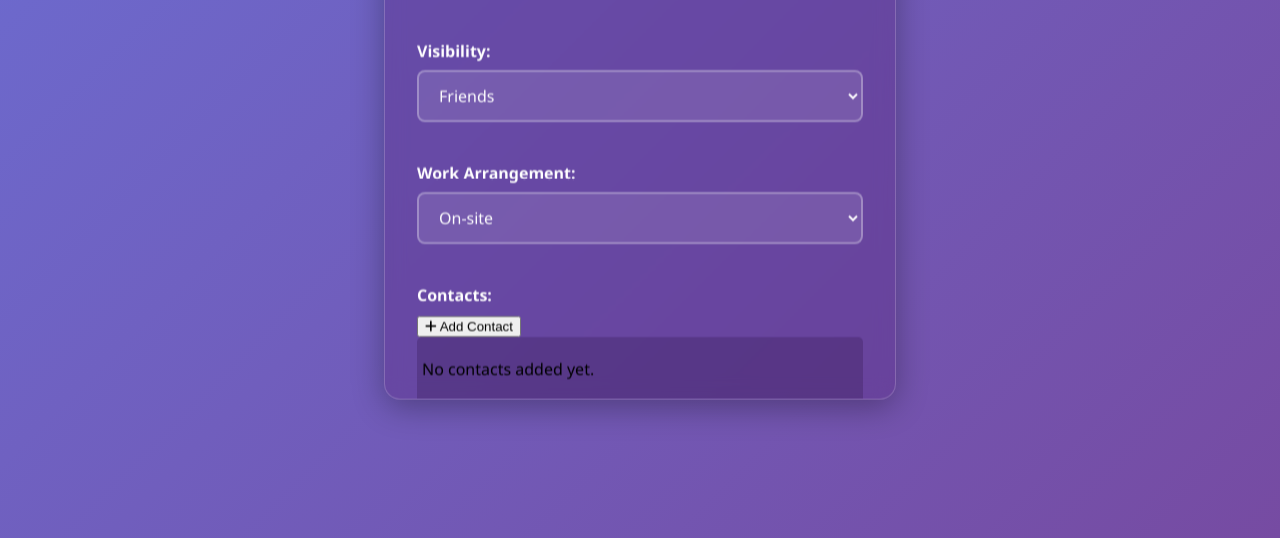
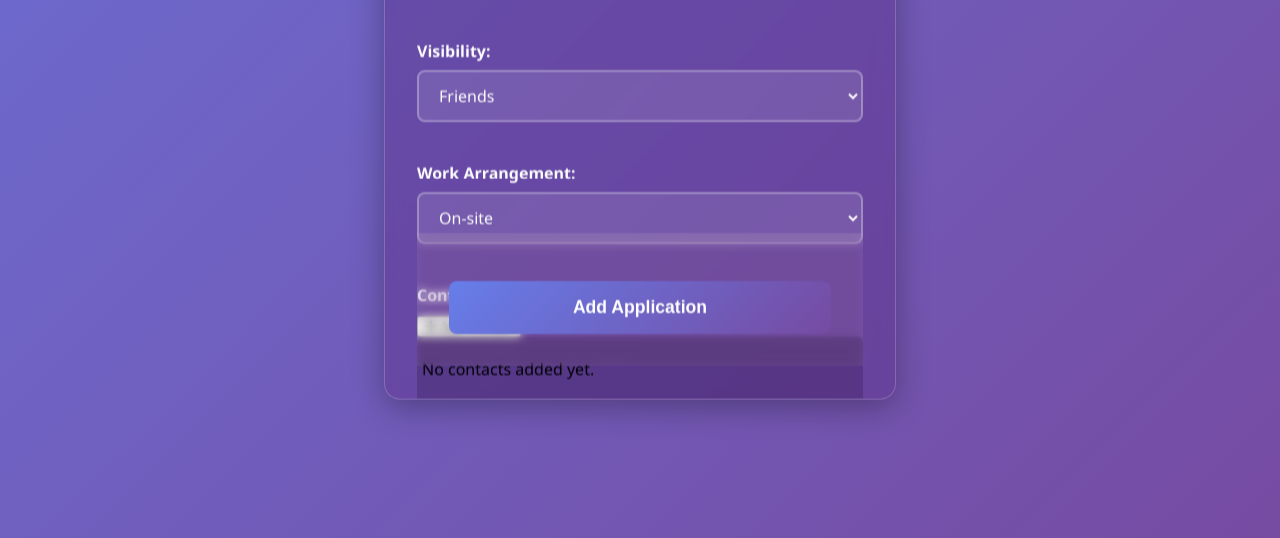
Before and after one commit to Mechamorph1903/Application-Tracker, a Flask app: page /applications/add in a window 1280 px wide. Shown: the part 1328-1866 px from the top of the page. Run offline with Flask 3, Linux system fonts and the light colour scheme; a user stored in the database is signed in; data comes from the database, SQL or seed files in the repository; some libraries are stand-ins or nearby versions.

Commit message:
application details edit

```diff
--- a/app/static/css/add_edit.css
+++ b/app/static/css/add_edit.css
@@ -505,3 +505,14 @@ input[type="datetime-local"]:focus {
     border-color: #10b981;
     box-shadow: 0 0 0 3px rgba(16, 185, 129, 0.2);
 }
+
+#submit{
+    position: sticky;
+    bottom: 0;
+    /* Only blur behind the button area */
+    background: rgba(240, 237, 243, 0.1);/* or any semi-transparent color */
+    -webkit-backdrop-filter: blur(5px);
+    backdrop-filter: blur(5px);
+    z-index: 10;
+    padding: 2rem;
+}
--- a/app/templates/add.html
+++ b/app/templates/add.html
@@ -146,7 +146,7 @@
 
 			<input type="hidden" id="contacts-data" name="contacts" value="[]"> <!--Where contatcs data is stored and sent to flask-->
 
-			<div class="form-group">
+			<div class="form-group" id="submit">
             	<button type="submit" onclick="console.log('Submit Btton clciked')">Add Application</button>
         	</div>
 		</form>
--- a/app/templates/edit.html
+++ b/app/templates/edit.html
@@ -187,7 +187,7 @@
 				console.log('Template contacts data:', templateContactsData);
 			</script>
 
-			<div class="form-group">
+			<div class="form-group" id="submit">
             	<button type="submit" onclick="console.log('Submit Button clicked')">Update Application</button>
         	</div>
 		</form>
--- a/app/templates/friend_profile.html
+++ b/app/templates/friend_profile.html
@@ -32,11 +32,6 @@
                 </div>
                 <div class="profile-details">
                     <h1 class="profile-name">{{ user.firstName }} {{ user.lastName }}</h1>
-                    <div class="add-friend-wrapper">
-                        <form action="{{ url_for('friends.send_friend_request', username=user.username) }}" method="POST">
-                            <button type="submit" class="btn add-friend-btn">Add Friend</button>
-                        </form>
-                    </div>
 
                     <div class="school-info">
                         <div id="school">School: {{ user.school }}</div>
```
